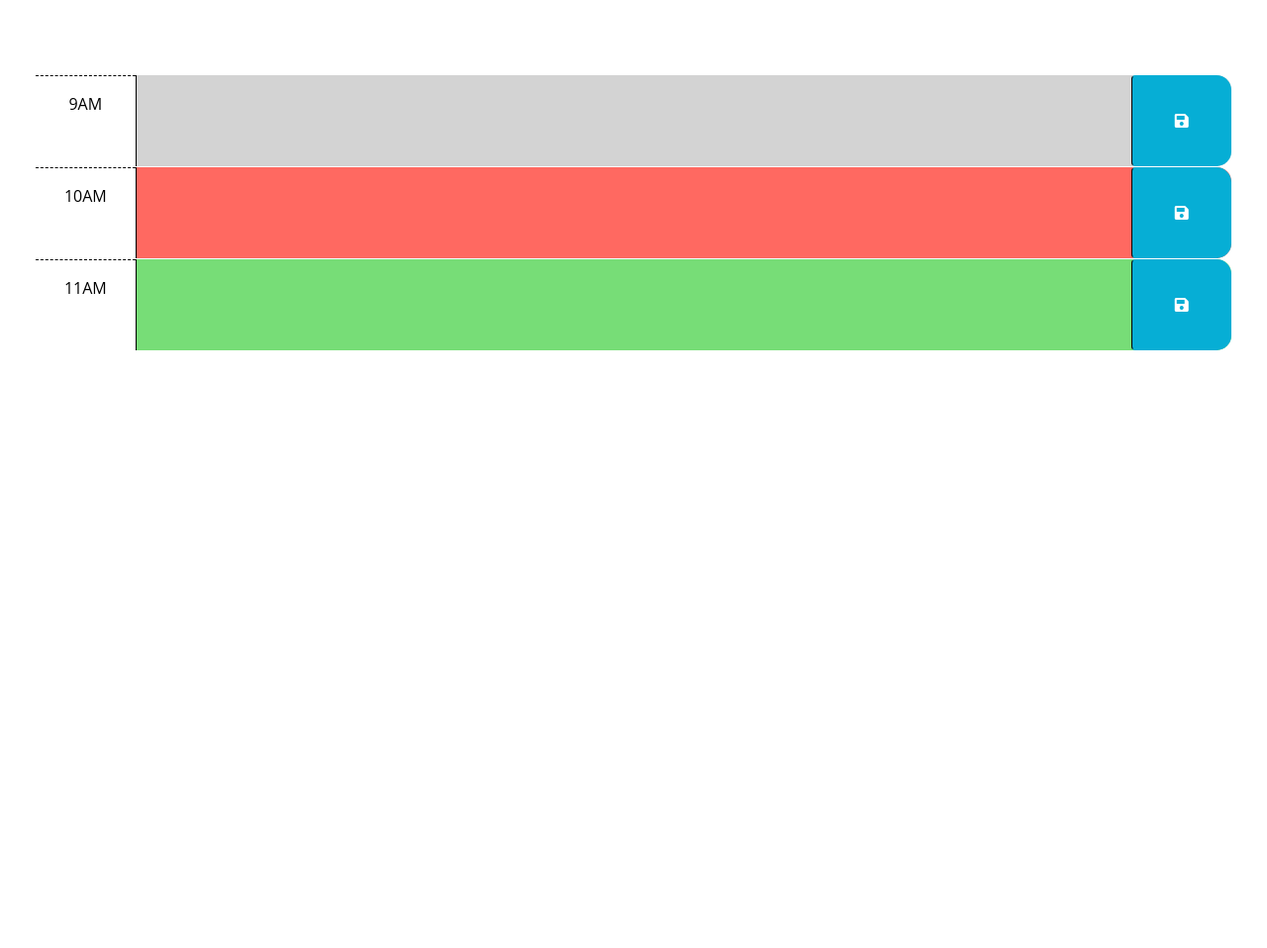
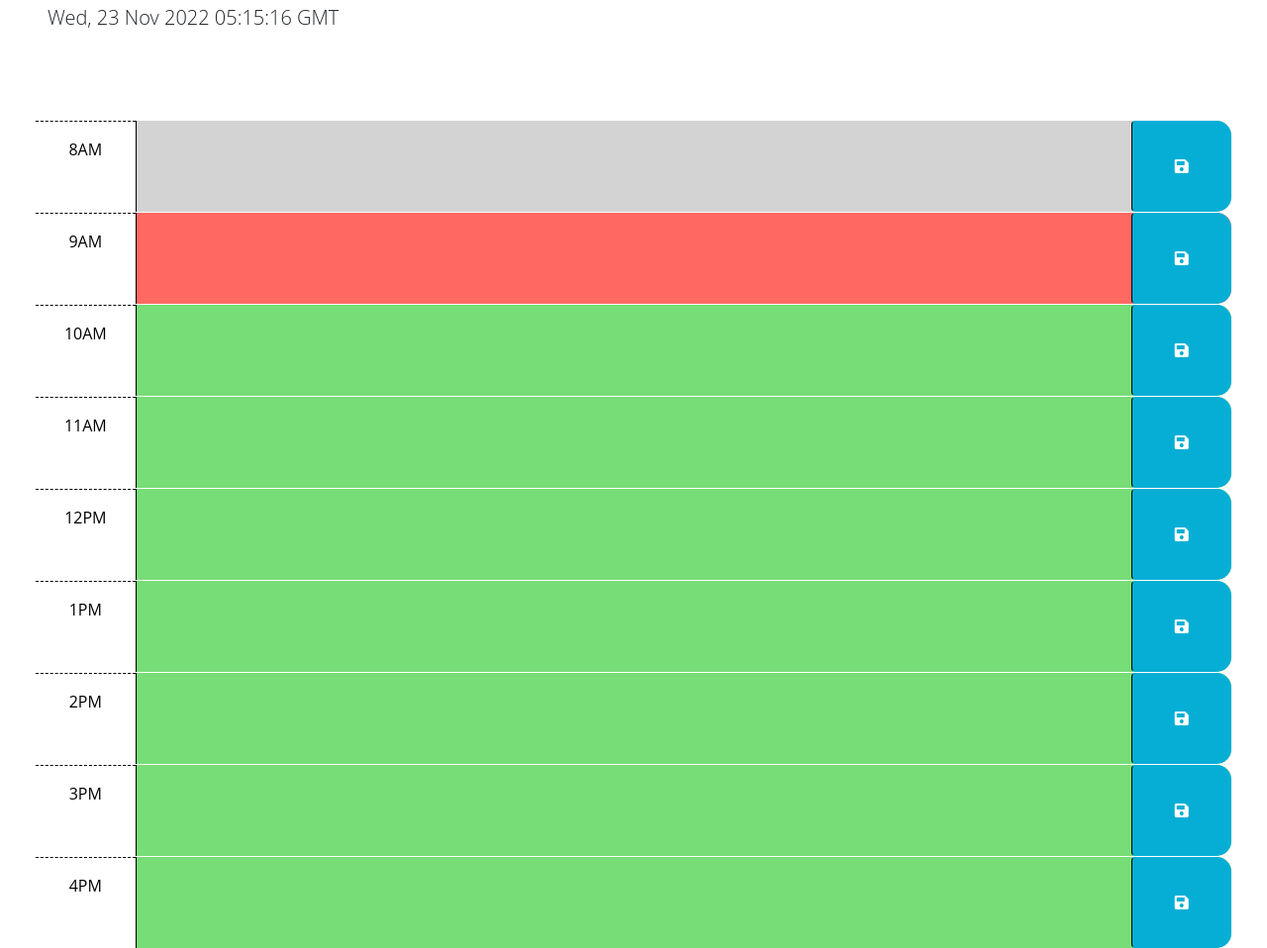
Before and after one commit to DaveEstey/Daily-Planner, a plain HTML site: page Develop/index.html in a window 1280 px wide. Shown: the part 176-1134 px from the top of the page at 99% size. Before the commit the page ends 800 px from the top, so only its background shows below. Drawn offline with nearby package versions, Linux system fonts and the light colour scheme.

Commit message:
set up the timer and made the HTML sections with updated time

```diff
--- a/Develop/index.html
+++ b/Develop/index.html
@@ -1,25 +1,15 @@
 <!DOCTYPE html>
 <html lang="en">
+
 <head>
   <meta charset="UTF-8" />
   <meta name="viewport" content="width=device-width, initial-scale=1.0" />
   <meta http-equiv="X-UA-Compatible" content="ie=edge" />
-    <link
-      href="https://cdn.jsdelivr.net/npm/bootstrap@5.1.3/dist/css/bootstrap.min.css"
-      rel="stylesheet"
-      integrity="sha384-1BmE4kWBq78iYhFldvKuhfTAU6auU8tT94WrHftjDbrCEXSU1oBoqyl2QvZ6jIW3"
-      crossorigin="anonymous"
-    />
-    <link
-      rel="stylesheet"
-      href="https://use.fontawesome.com/releases/v5.8.1/css/all.css"
-      integrity="sha384-50oBUHEmvpQ+1lW4y57PTFmhCaXp0ML5d60M1M7uH2+nqUivzIebhndOJK28anvf"
-      crossorigin="anonymous"
-    />
-    <link
-      href="https://fonts.googleapis.com/css2?family=Fira+Sans:wght@400;700&display=swap"
-      rel="stylesheet"
-    />
+  <link href="https://cdn.jsdelivr.net/npm/bootstrap@5.1.3/dist/css/bootstrap.min.css" rel="stylesheet"
+    integrity="sha384-1BmE4kWBq78iYhFldvKuhfTAU6auU8tT94WrHftjDbrCEXSU1oBoqyl2QvZ6jIW3" crossorigin="anonymous" />
+  <link rel="stylesheet" href="https://use.fontawesome.com/releases/v5.8.1/css/all.css"
+    integrity="sha384-50oBUHEmvpQ+1lW4y57PTFmhCaXp0ML5d60M1M7uH2+nqUivzIebhndOJK28anvf" crossorigin="anonymous" />
+  <link href="https://fonts.googleapis.com/css2?family=Fira+Sans:wght@400;700&display=swap" rel="stylesheet" />
   <link rel="stylesheet" href="style.css" />
   <title>Work Day Scheduler</title>
 </head>
@@ -42,7 +32,16 @@
         -->
 
     <!-- Example of a past time block. The "past" class adds a gray background color. -->
-      <div id="hour-9" class="row time-block past">
+    <div id="hour-1" class="row time-block past">
+      <div class="col-2 col-md-1 hour text-center py-3">8AM</div>
+      <textarea class="col-8 col-md-10 description" rows="3"> </textarea>
+      <button class="btn saveBtn col-2 col-md-1" aria-label="save">
+        <i class="fas fa-save" aria-hidden="true"></i>
+      </button>
+    </div>
+
+    <!-- Example of a present time block. The "present" class adds a red background color. -->
+    <div id="hour-2" class="row time-block present">
       <div class="col-2 col-md-1 hour text-center py-3">9AM</div>
       <textarea class="col-8 col-md-10 description" rows="3"> </textarea>
       <button class="btn saveBtn col-2 col-md-1" aria-label="save">
@@ -50,8 +49,8 @@
       </button>
     </div>
 
-      <!-- Example of a present time block. The "present" class adds a red background color. -->
-      <div id="hour-10" class="row time-block present">
+    <!-- Example of a future time block. The "future" class adds a green background color. -->
+    <div id="hour-3" class="row time-block future">
       <div class="col-2 col-md-1 hour text-center py-3">10AM</div>
       <textarea class="col-8 col-md-10 description" rows="3"> </textarea>
       <button class="btn saveBtn col-2 col-md-1" aria-label="save">
@@ -59,9 +58,54 @@
       </button>
     </div>
 
-      <!-- Example of a future time block. The "future" class adds a green background color. -->
-      <div id="hour-11" class="row time-block future">
+
+  <div id="hour-4" class="row time-block future">
     <div class="col-2 col-md-1 hour text-center py-3">11AM</div>
+    <textarea class="col-8 col-md-10 description" rows="3"> </textarea>
+    <button class="btn saveBtn col-2 col-md-1" aria-label="save">
+      <i class="fas fa-save" aria-hidden="true"></i>
+    </button>
+  </div>
+
+
+  <div id="hour-5" class="row time-block future">
+    <div class="col-2 col-md-1 hour text-center py-3">12PM</div>
+    <textarea class="col-8 col-md-10 description" rows="3"> </textarea>
+    <button class="btn saveBtn col-2 col-md-1" aria-label="save">
+      <i class="fas fa-save" aria-hidden="true"></i>
+    </button>
+  </div>
+
+
+  <div id="hour-6" class="row time-block future">
+    <div class="col-2 col-md-1 hour text-center py-3">1PM</div>
+    <textarea class="col-8 col-md-10 description" rows="3"> </textarea>
+    <button class="btn saveBtn col-2 col-md-1" aria-label="save">
+      <i class="fas fa-save" aria-hidden="true"></i>
+    </button>
+  </div>
+
+
+  <div id="hour-7" class="row time-block future">
+    <div class="col-2 col-md-1 hour text-center py-3">2PM</div>
+    <textarea class="col-8 col-md-10 description" rows="3"> </textarea>
+    <button class="btn saveBtn col-2 col-md-1" aria-label="save">
+      <i class="fas fa-save" aria-hidden="true"></i>
+    </button>
+  </div>
+
+
+  <div id="hour-8" class="row time-block future">
+    <div class="col-2 col-md-1 hour text-center py-3">3PM</div>
+    <textarea class="col-8 col-md-10 description" rows="3"> </textarea>
+    <button class="btn saveBtn col-2 col-md-1" aria-label="save">
+      <i class="fas fa-save" aria-hidden="true"></i>
+    </button>
+  </div>
+
+
+  <div id="hour-9" class="row time-block future">
+    <div class="col-2 col-md-1 hour text-center py-3">4PM</div>
     <textarea class="col-8 col-md-10 description" rows="3"> </textarea>
     <button class="btn saveBtn col-2 col-md-1" aria-label="save">
       <i class="fas fa-save" aria-hidden="true"></i>
@@ -69,11 +113,16 @@
   </div>
 </div>
 
+
+
+
+
+
   <script src="https://cdnjs.cloudflare.com/ajax/libs/jquery/3.2.1/jquery.min.js"></script>
   <script src="https://cdn.jsdelivr.net/npm/dayjs@1.11.3/dayjs.min.js"
-    integrity="sha256-iu/zLUB+QgISXBLCW/mcDi/rnf4m4uEDO0wauy76x7U="
-    crossorigin="anonymous"></script>
+    integrity="sha256-iu/zLUB+QgISXBLCW/mcDi/rnf4m4uEDO0wauy76x7U=" crossorigin="anonymous"></script>
 
   <script src="script.js"></script>
 </body>
+
 </html>
--- a/Develop/script.js
+++ b/Develop/script.js
@@ -2,7 +2,17 @@
 // the code isn't run until the browser has finished rendering all the elements
 // in the html.
 $(function () {
-  // TODO: Add a listener for click events on the save button. This code should
+  // TODO: Add a listener for click events on the save button.
+var timeBlock = document.querySelector("#currentDay");
+// var submit = document.querySelectorAll(".saveBtn");
+
+/*   submit.addEventListener("click", function(){
+    console.log(this);
+  }); */
+
+setInterval(function(){
+  timeBlock.innerHTML = dayjs();
+}, 1000)
   // use the id in the containing time-block as a key to save the user input in
   // local storage. HINT: What does `this` reference in the click listener
   // function? How can DOM traversal be used to get the "hour-x" id of the
@@ -20,4 +30,5 @@ $(function () {
   // attribute of each time-block be used to do this?
   //
   // TODO: Add code to display the current date in the header of the page.
+
 });
```
Lines whose indentation alone changed are shown as unchanged.
